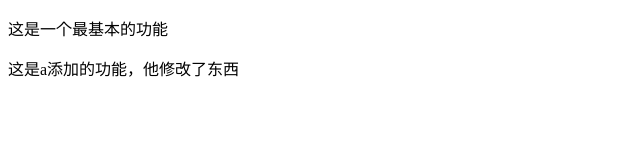
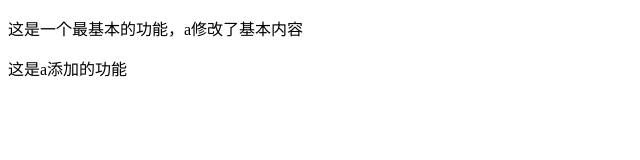
Before and after one commit to creeping-weed/conflict, a plain HTML site: page index.html in a window 1280 px wide. Shown: the whole page, without its empty margins (0-640 px from the left). Drawn offline with Linux system fonts and the light colour scheme.

Commit message:
a的提交。修改了基本内容

```diff
--- a/index.html
+++ b/index.html
@@ -7,7 +7,7 @@
   <title>Document</title>
 </head>
 <body>
-  <p>这是一个最基本的功能</p>
-  <p>这是a添加的功能，他修改了东西</p>
+  <p>这是一个最基本的功能，a修改了基本内容</p>
+  <p>这是a添加的功能</p>
 </body>
 </html>
```
